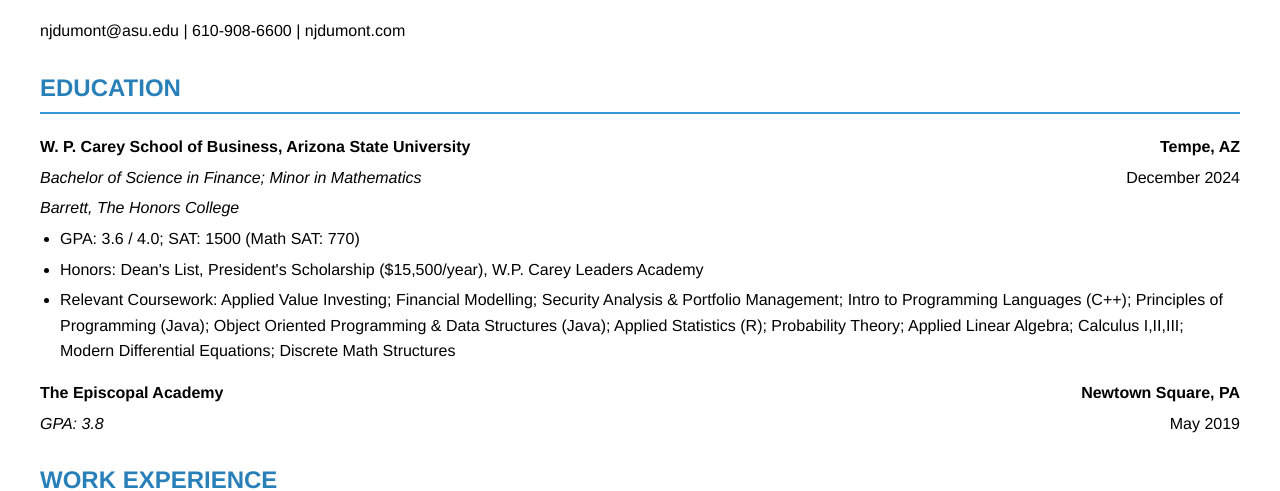
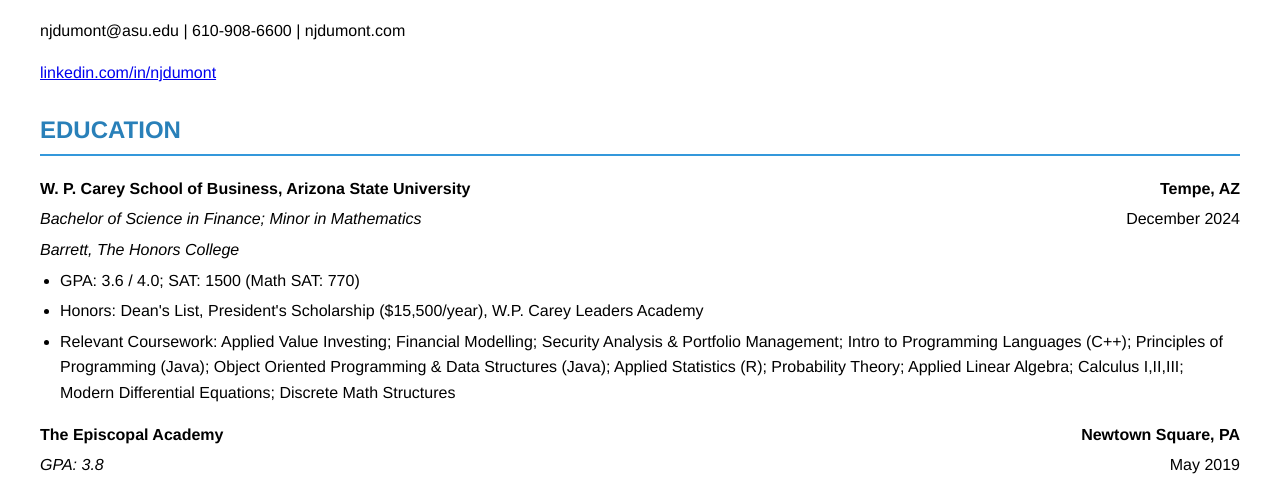
Before and after one commit to njdumont/Nicholas-Dumont, a plain HTML site: page resume.html in a window 1280 px wide. Shown: the part 322-813 px from the top of the page. Drawn offline with Linux system fonts and the light colour scheme.

Commit message:
Update resume.html

```diff
--- a/resume.html
+++ b/resume.html
@@ -108,6 +108,8 @@
         <h1>Nicholas Dumont</h1>
         <div class="contact-info">
             <p>njdumont@asu.edu | 610-908-6600 | njdumont.com</p>
+            <a href="www.linkedin.com/in/njdumont">linkedin.com/in/njdumont</a>
+
         </div>
 
         <div class="section">
```
